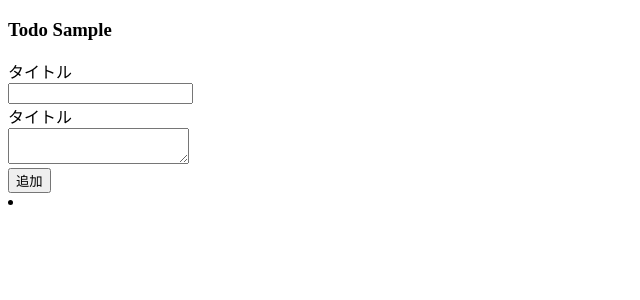
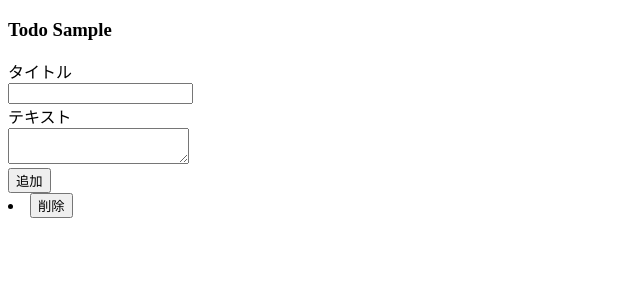
Before and after one commit to jun1717/react-hooks-todo, a React app: page / in a window 1280 px wide. Both pictures are taken after a click on the button "追加". Shown: the top 300 px of the page, without its empty margins (0-640 px from the left). Built offline with nearby package versions, Linux system fonts and the light colour scheme.

Commit message:
削除ボタン追加

```diff
--- a/src/components/Form.jsx
+++ b/src/components/Form.jsx
@@ -7,7 +7,7 @@ const Form = () => {
   const [body, setBody] = useState('');
 
   const addTodo = (state, setTodoList) => {
-    const list = [...state, { title, body }];
+    const list = [...state, { key: Math.random(), title, body }];
     setTodoList(list);
     setTitle('');
     setBody('');
@@ -19,7 +19,7 @@ const Form = () => {
         <>
           <div>タイトル</div>
           <input value={title} onChange={e => setTitle(e.target.value)} />
-          <div>タイトル</div>
+          <div>テキスト</div>
           <textarea value={body} onChange={e => setBody(e.target.value)} />
           <div>
             <button type="button" onClick={() => addTodo(state, setTodoList)}>追加</button>
--- a/src/components/List.jsx
+++ b/src/components/List.jsx
@@ -2,12 +2,22 @@ import React from 'react';
 import Context from 'src/context/Context';
 
 
-const List = () => (
-  <Context.Consumer>
-    {({ state }) => (
-      state.map(data => <li key={Math.random()}>{data.title}</li>)
-    )}
-  </Context.Consumer>
-);
+const List = () => {
+  const deleteTodo = (key, state, setTodoList) => {
+    const newList = state.filter(data => data.key !== key);
+    setTodoList(newList);
+  };
+  return (
+    <Context.Consumer>
+      {({ state, setTodoList }) => (
+        state.map(data => (
+          <li key={data.key}>
+            {data.title}
+            <button type="button" onClick={() => deleteTodo(data.key, state, setTodoList)}>削除</button>
+          </li>
+        )))}
+    </Context.Consumer>
+  );
+};
 
 export default List;
```
